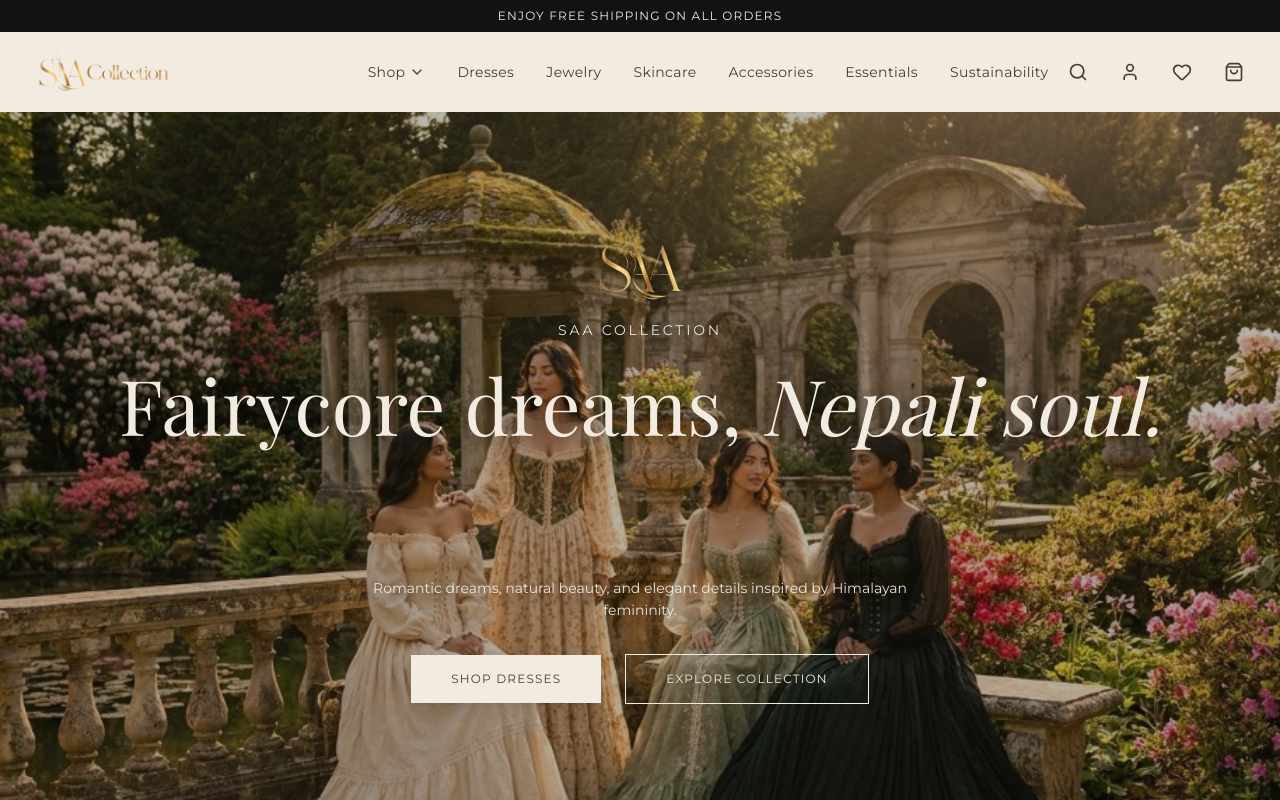
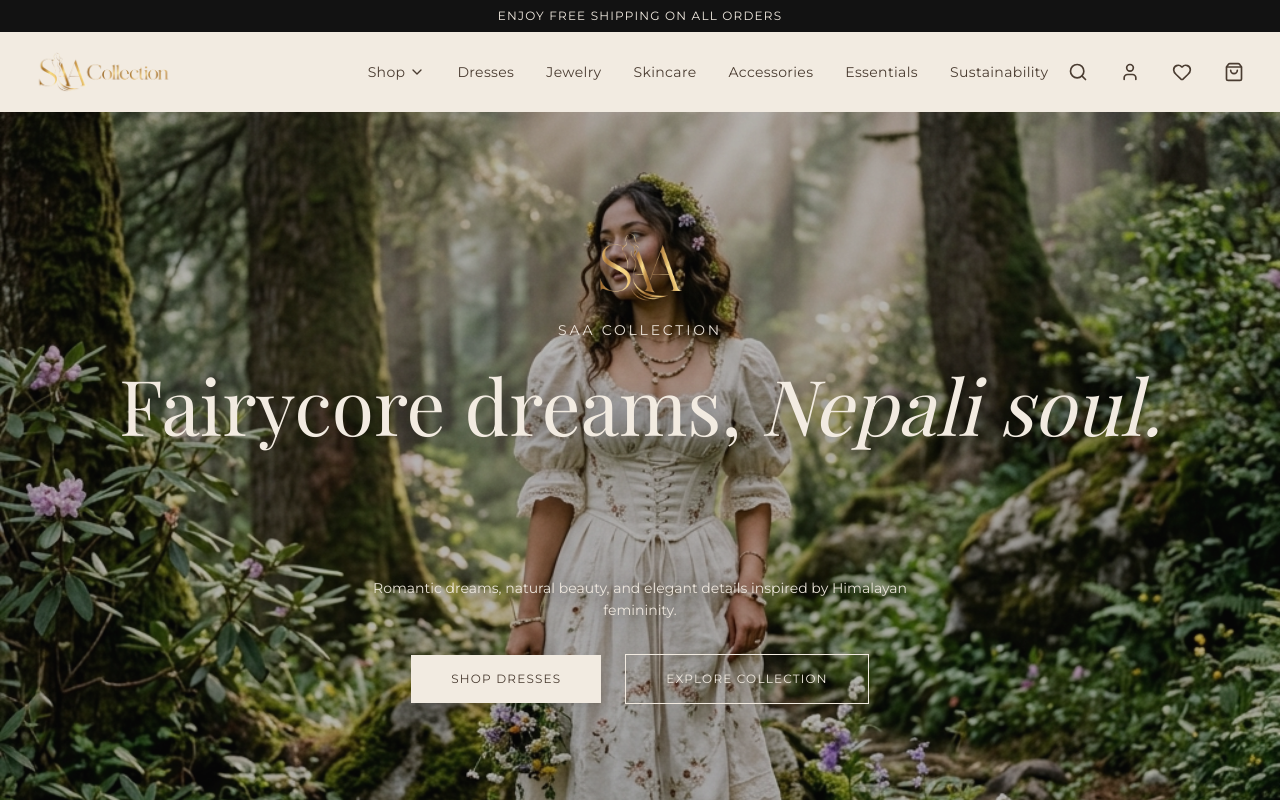
Before and after one commit to walterwhite91/saa_collections, a Next.js app in the folder frontend/: page / in a window 1280 px wide. Shown: the top 800 px of the page. Built offline with nearby package versions, Linux system fonts and the light colour scheme; a web font is replaced by a local one.

Commit message:
feat: replace low-quality hero campaign image with high-quality generated version

```diff
--- a/frontend/src/components/sections/HeroSection.tsx
+++ b/frontend/src/components/sections/HeroSection.tsx
@@ -11,7 +11,7 @@ export function HeroSection() {
       {/* Background Image */}
       <div className="absolute inset-0 w-full h-full">
         <Image
-          src="/images/hero_campaign.jpg"
+          src="/images/hero_campaign.png"
           alt="SAA Collection - Fairycore dreams, Nepali soul"
           fill
           priority
```
Also changed, not shown: frontend/public/images/hero_campaign.jpg (deleted), frontend/public/images/hero_campaign.png (added).
